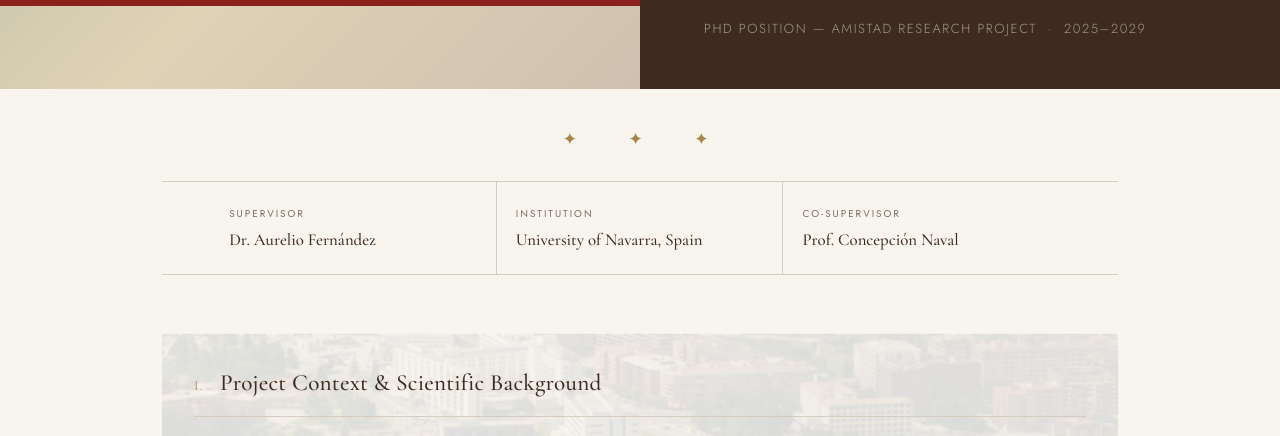
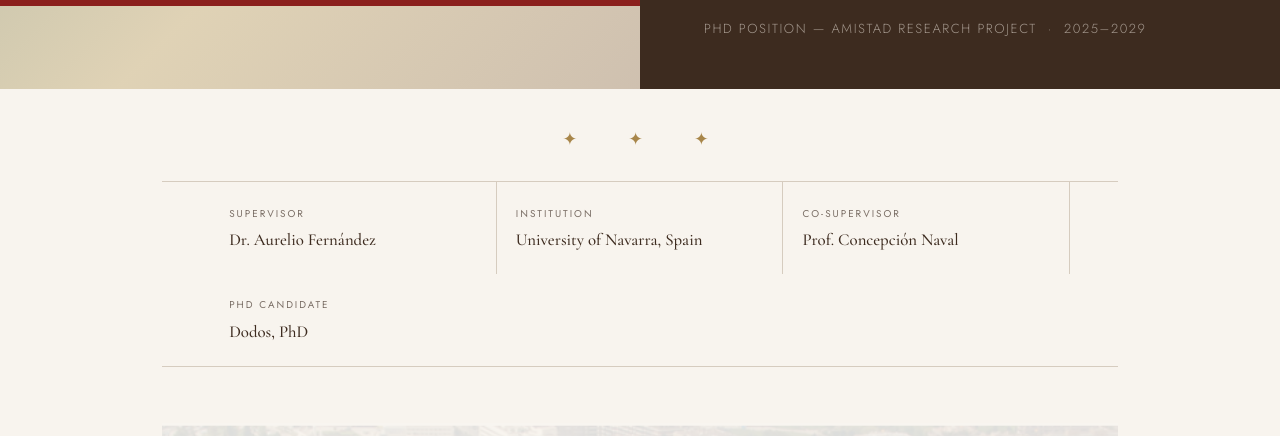
Before and after one commit to hdo451/phd, a plain HTML site: page index.html in a window 1280 px wide. Shown: the part 363-799 px from the top of the page. Drawn offline with nearby package versions, Linux system fonts and the light colour scheme.

Commit message:
Add Dodos PhD as fourth column in metadata

```diff
--- a/index.html
+++ b/index.html
@@ -569,6 +569,10 @@
       <div class="meta-label">Co-Supervisor</div>
       <div class="meta-value">Prof. Concepción Naval</div>
     </div>
+    <div class="meta-cell">
+      <div class="meta-label">PhD Candidate</div>
+      <div class="meta-value">Dodos, PhD</div>
+    </div>
   </div>
 
   <!-- 1. Project Context -->
```
